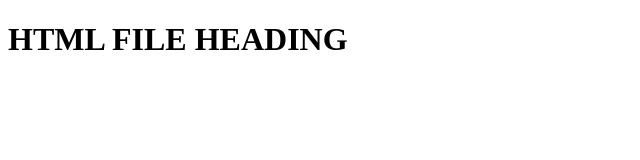
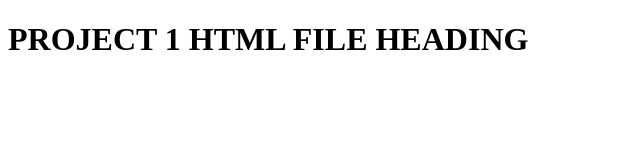
Before and after one commit to Bhavanagowda1612/WORKSPACE, a plain HTML site: page Project1.html in a window 1280 px wide. Shown: the whole page, without its empty margins (0-640 px from the left). Drawn offline with Linux system fonts and the light colour scheme.

Commit message:
Changed project1html h1 heading

```diff
--- a/Project1.html
+++ b/Project1.html
@@ -6,7 +6,6 @@
     <title>Tablespace</title>
 </head>
 <body>
-    <h1>HTML FILE HEADING</h1>
-
+    <h1>PROJECT 1 HTML FILE HEADING</h1>
 </body>
 </html>
```
